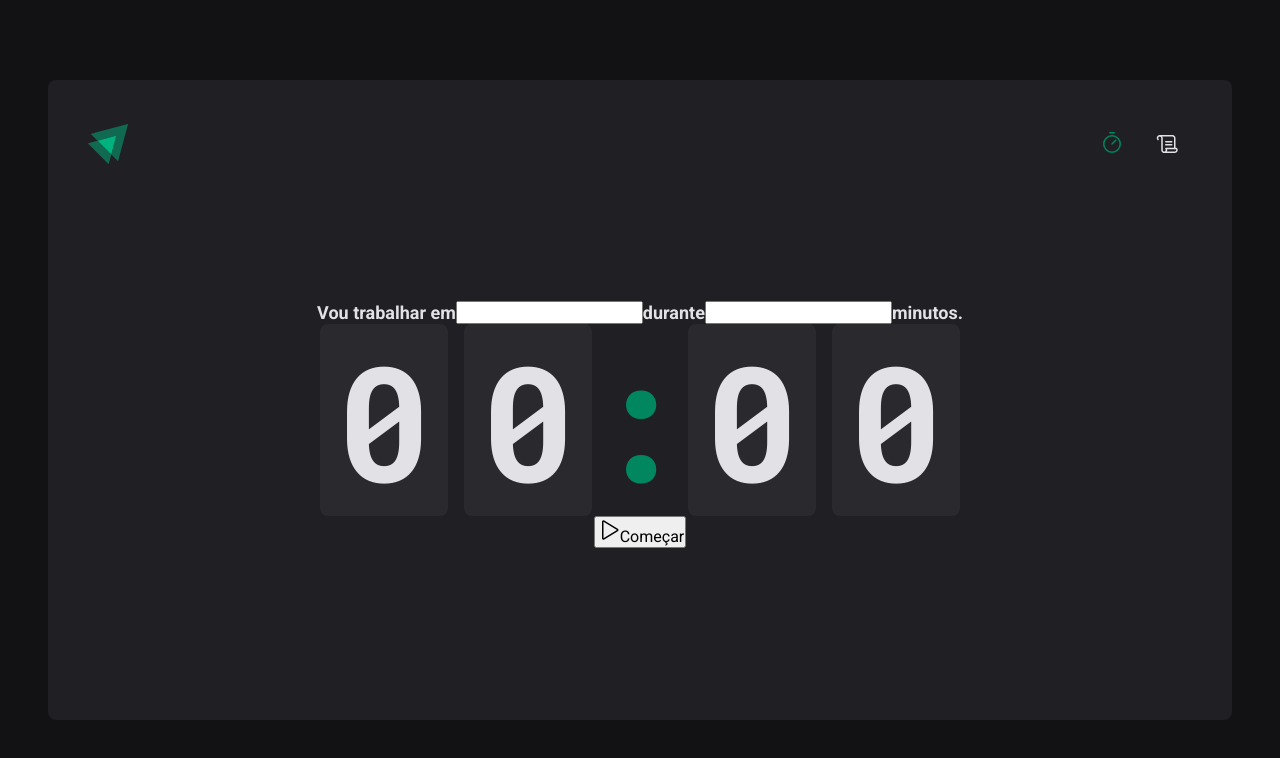
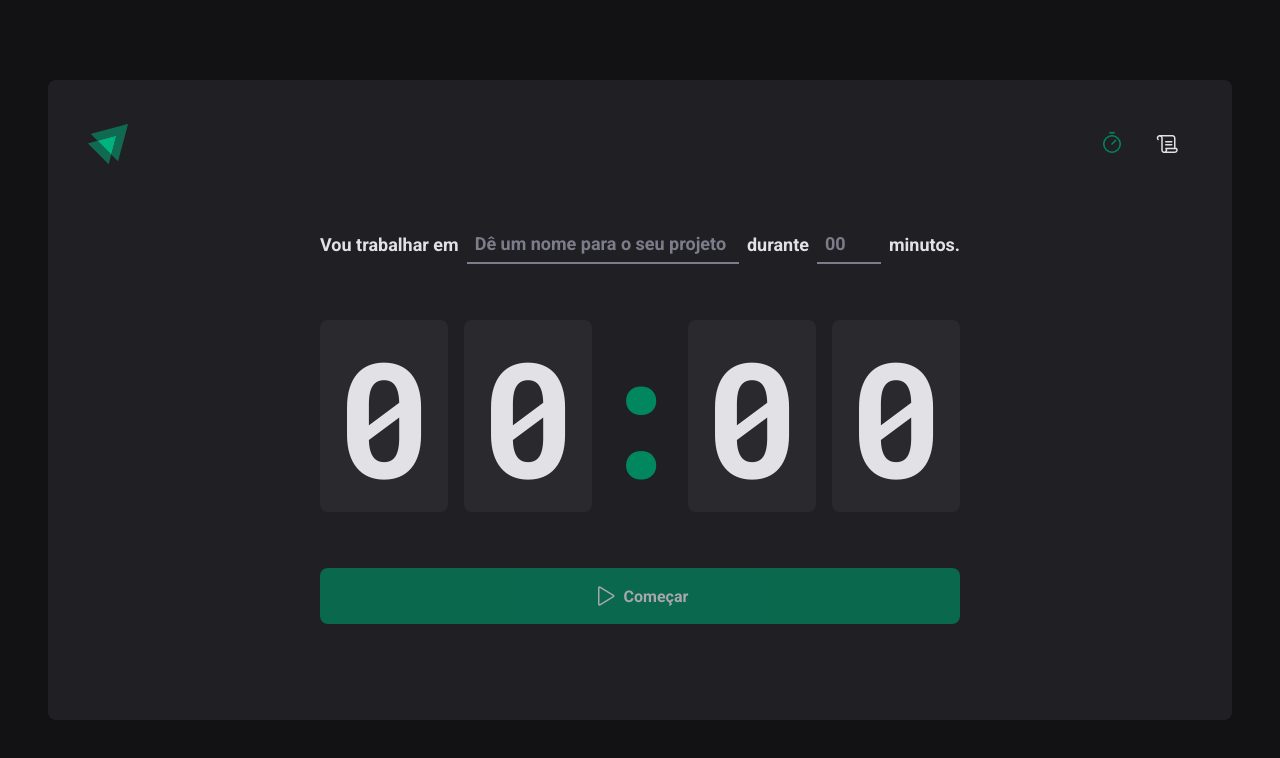
Before and after one commit to George-b1t/ignite-timer, a React (Vite) app: page / in a window 1280 px wide. Shown: the top 758 px of the page. Built offline with nearby package versions, Linux system fonts and the light colour scheme.

Commit message:
Finalização da Home

```diff
--- a/src/pages/Home/index.tsx
+++ b/src/pages/Home/index.tsx
@@ -3,6 +3,9 @@ import {
   FormContainer,
   CountdownContainer,
   Separator,
+  StartCountdownButton,
+  TaskInput,
+  MinutesInput,
 } from './styles'
 
 import { Play } from 'phosphor-react'
@@ -13,10 +16,10 @@ function Home() {
       <form>
         <FormContainer>
           <label htmlFor="task">Vou trabalhar em</label>
-          <input id="task" />
+          <TaskInput id="task" placeholder="Dê um nome para o seu projeto" />
 
           <label htmlFor="minutesAmount">durante</label>
-          <input id="minutesAmount" type="number" />
+          <MinutesInput id="minutesAmount" type="number" placeholder="00" />
 
           <span>minutos.</span>
         </FormContainer>
@@ -29,10 +32,10 @@ function Home() {
           <span>0</span>
         </CountdownContainer>
 
-        <button type="submit">
+        <StartCountdownButton disabled type="submit">
           <Play size="24" />
           Começar
-        </button>
+        </StartCountdownButton>
       </form>
     </HomeContainer>
   )
--- a/src/pages/Home/styles.ts
+++ b/src/pages/Home/styles.ts
@@ -1,4 +1,4 @@
-import styled from 'styled-components'
+import styled, { css } from 'styled-components'
 
 const HomeContainer = styled.main`
   flex: 1;
@@ -11,7 +11,7 @@ const HomeContainer = styled.main`
     display: flex;
     flex-direction: column;
     align-items: center;
-    gap: 3.5;
+    gap: 3.5rem;
   }
 `
 
@@ -20,13 +20,44 @@ const FormContainer = styled.div`
   display: flex;
   align-items: center;
   justify-content: center;
-  gap: 0.5;
+  gap: 0.5rem;
 
   color: ${(props) => props.theme['gray-100']};
 
   font-size: 1.125rem;
   font-weight: bold;
   flex-wrap: wrap;
+`
+
+const BaseInput = styled.input`
+  background: transparent;
+  height: 2.5rem;
+  border: 0;
+  font-weight: bold;
+  font-size: 1.125rem;
+  padding: 0 0.5rem;
+
+  ${(props) => css`
+    border-bottom: 2px solid ${props.theme['gray-500']};
+    color: ${props.theme['gray-100']};
+
+    &:focus {
+      box-shadow: none;
+      border-color: ${props.theme['green-500']};
+    }
+
+    &::placeholder {
+      color: ${props.theme['gray-500']};
+    }
+  `}
+`
+
+const TaskInput = styled(BaseInput)`
+  flex: 1;
+`
+
+const MinutesInput = styled(BaseInput)`
+  width: 4rem;
 `
 
 const CountdownContainer = styled.div`
@@ -55,4 +86,42 @@ const Separator = styled.div`
   justify-content: center;
 `
 
-export { HomeContainer, FormContainer, CountdownContainer, Separator }
+const StartCountdownButton = styled.button`
+  width: 100%;
+  border: 0;
+  padding: 1rem;
+  border-radius: 8px;
+
+  display: flex;
+  align-items: center;
+  justify-content: center;
+
+  gap: 0.5rem;
+  font-weight: bold;
+
+  cursor: pointer;
+
+  &:disabled {
+    opacity: 0.7;
+    cursor: not-allowed;
+  }
+
+  ${(props) => css`
+    background: ${props.theme['green-500']};
+    color: ${props.theme['gray-100']};
+
+    &:not(:disabled):hover {
+      background: ${props.theme['green-700']};
+    }
+  `}
+`
+
+export {
+  HomeContainer,
+  FormContainer,
+  CountdownContainer,
+  Separator,
+  StartCountdownButton,
+  TaskInput,
+  MinutesInput,
+}
```
